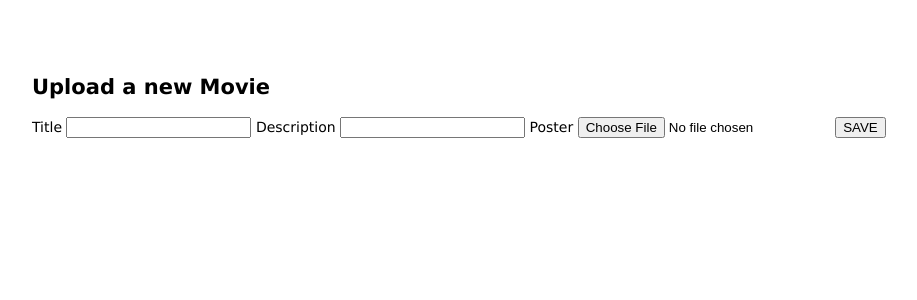
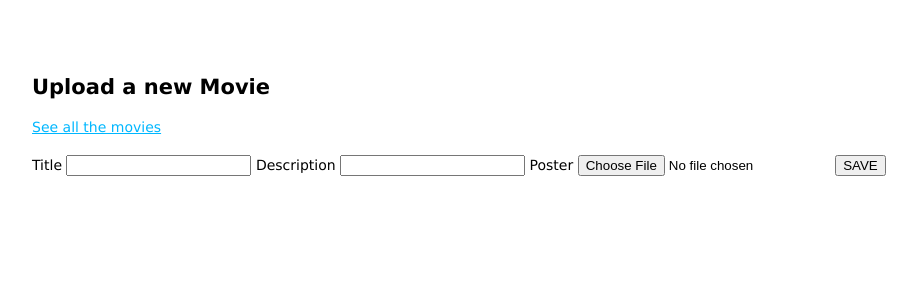
Before and after one commit to webmad0119/file-upload-cdn, a Node server app: page /movie/add in a window 1280 px wide. Shown: the top 300 px of the page, without its empty margins (26-943 px from the left). Run offline with Node 20, Linux system fonts and the light colour scheme; some libraries are stand-ins or nearby versions.

Commit message:
added views

```diff
--- a/views/index.hbs
+++ b/views/index.hbs
@@ -1,4 +1,7 @@
 <h1>Welcome to the Movie Project</h1>
+
+<a href="/movie/add" style="margin: 20px 0; display: block;">Add a new movie</a>
+
 <div class="movies-wrapper">
   {{#each movies}}
     <div class="movie-item">
--- a/views/movie-add.hbs
+++ b/views/movie-add.hbs
@@ -1,4 +1,7 @@
 <h2>Upload a new Movie</h2>
+
+<a href="/" style="margin: 20px 0; display: block;">See all the movies</a>
+
 <form action="/movie/add" method="post" enctype="multipart/form-data">
   <label>Title</label>
   <input type="text" name="title">
```
Also changed, not shown: 1 other file.
